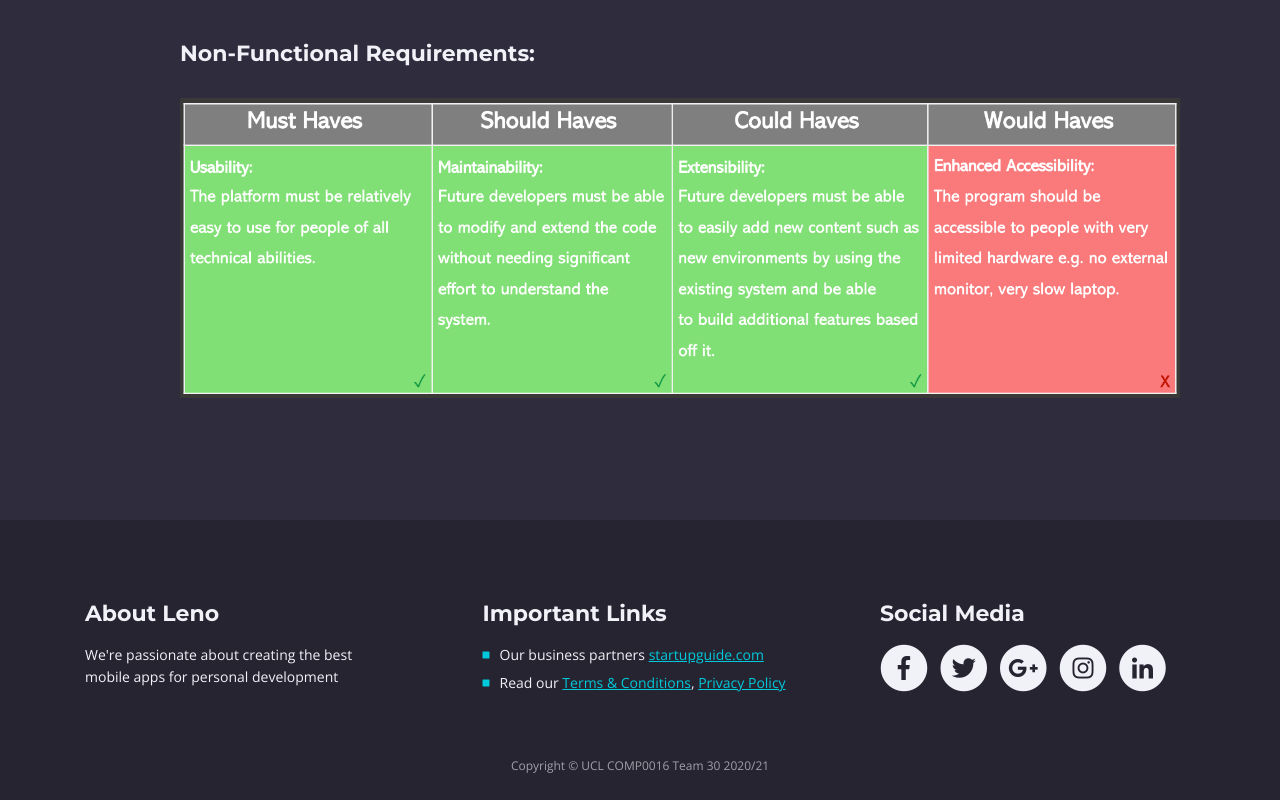
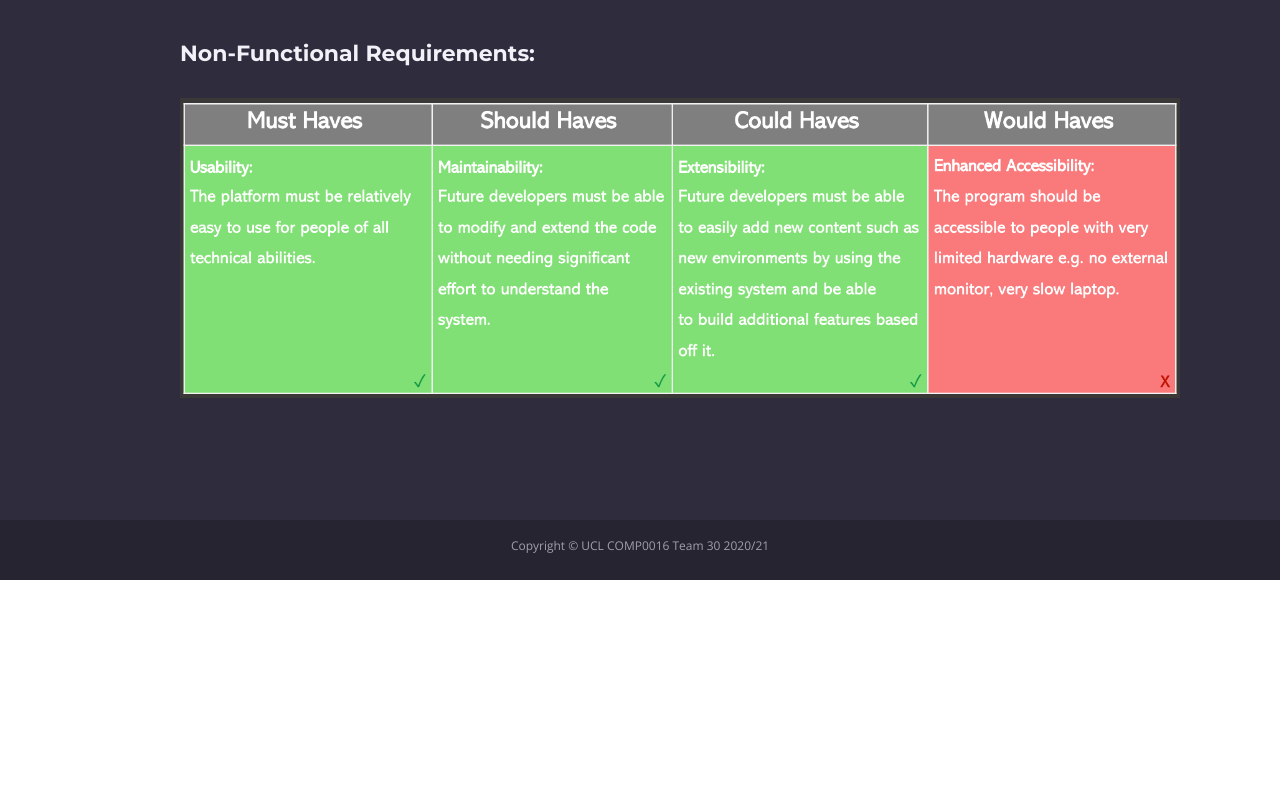
Before and after one commit to AdnanBen/UCL_IXN_Team30_Website, a plain HTML site: page requirements.html in a window 1280 px wide. Shown: the part 5780-6580 px from the top of the page. After the commit the page ends 6360 px from the top, so only its background shows below. Drawn offline with nearby package versions, Linux system fonts and the light colour scheme.

Commit message:
footer removed

```diff
--- a/requirements.html
+++ b/requirements.html
@@ -502,74 +502,6 @@
 
 
 
-
-    <!-- Footer -->
-    <div class="footer">
-        <div class="container">
-            <div class="row">
-                <div class="col-md-4">
-                    <div class="footer-col">
-                        <h4>About Leno</h4>
-                        <p>We're passionate about creating the best mobile apps for personal development</p>
-                    </div>
-                </div> <!-- end of col -->
-                <div class="col-md-4">
-                    <div class="footer-col middle">
-                        <h4>Important Links</h4>
-                        <ul class="list-unstyled li-space-lg">
-                            <li class="media">
-                                <i class="fas fa-square"></i>
-                                <div class="media-body">Our business partners <a class="turquoise" href="#your-link">startupguide.com</a></div>
-                            </li>
-                            <li class="media">
-                                <i class="fas fa-square"></i>
-                                <div class="media-body">Read our <a class="turquoise" href="terms-conditions.html">Terms & Conditions</a>, <a class="turquoise" href="privacy-policy.html">Privacy Policy</a></div>
-                            </li>
-                        </ul>
-                    </div>
-                </div> <!-- end of col -->
-                <div class="col-md-4">
-                    <div class="footer-col last">
-                        <h4>Social Media</h4>
-                        <span class="fa-stack">
-                            <a href="#your-link">
-                                <i class="fas fa-circle fa-stack-2x"></i>
-                                <i class="fab fa-facebook-f fa-stack-1x"></i>
-                            </a>
-                        </span>
-                        <span class="fa-stack">
-                            <a href="#your-link">
-                                <i class="fas fa-circle fa-stack-2x"></i>
-                                <i class="fab fa-twitter fa-stack-1x"></i>
-                            </a>
-                        </span>
-                        <span class="fa-stack">
-                            <a href="#your-link">
-                                <i class="fas fa-circle fa-stack-2x"></i>
-                                <i class="fab fa-google-plus-g fa-stack-1x"></i>
-                            </a>
-                        </span>
-                        <span class="fa-stack">
-                            <a href="#your-link">
-                                <i class="fas fa-circle fa-stack-2x"></i>
-                                <i class="fab fa-instagram fa-stack-1x"></i>
-                            </a>
-                        </span>
-                        <span class="fa-stack">
-                            <a href="#your-link">
-                                <i class="fas fa-circle fa-stack-2x"></i>
-                                <i class="fab fa-linkedin-in fa-stack-1x"></i>
-                            </a>
-                        </span>
-                    </div>
-                </div> <!-- end of col -->
-            </div> <!-- end of row -->
-        </div> <!-- end of container -->
-    </div> <!-- end of footer -->
-    <!-- end of footer -->
-
-
-
     <!-- Copyright -->
     <div class="copyright">
         <div class="container">
```
